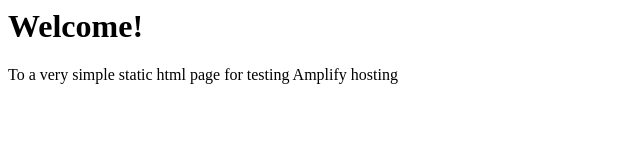
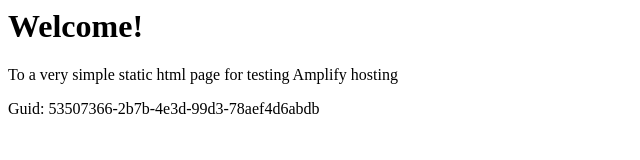
Before and after one commit to aws-aemilia-lhr/Github-PR-Commit-Integration-Test-DoNotTouch-Gith-OKSLNVO2-v1-preprod-eu-west-2, a website: page src/index.html in a window 1280 px wide. Shown: the whole page, without its empty margins (0-640 px from the left). Drawn offline with Linux system fonts and the light colour scheme.

Commit message:
commit from integ tests

```diff
--- a/src/index.html
+++ b/src/index.html
@@ -1,3 +1,5 @@
+
+
 <html lang="en">
 
 <head>
@@ -10,6 +12,6 @@
 <body>
     <h1>Welcome!</h1>
     <p>To a very simple static html page for testing Amplify hosting</p>
-</body>
+    <p>Guid: 53507366-2b7b-4e3d-99d3-78aef4d6abdb</p></body>
 
 </html>
```
